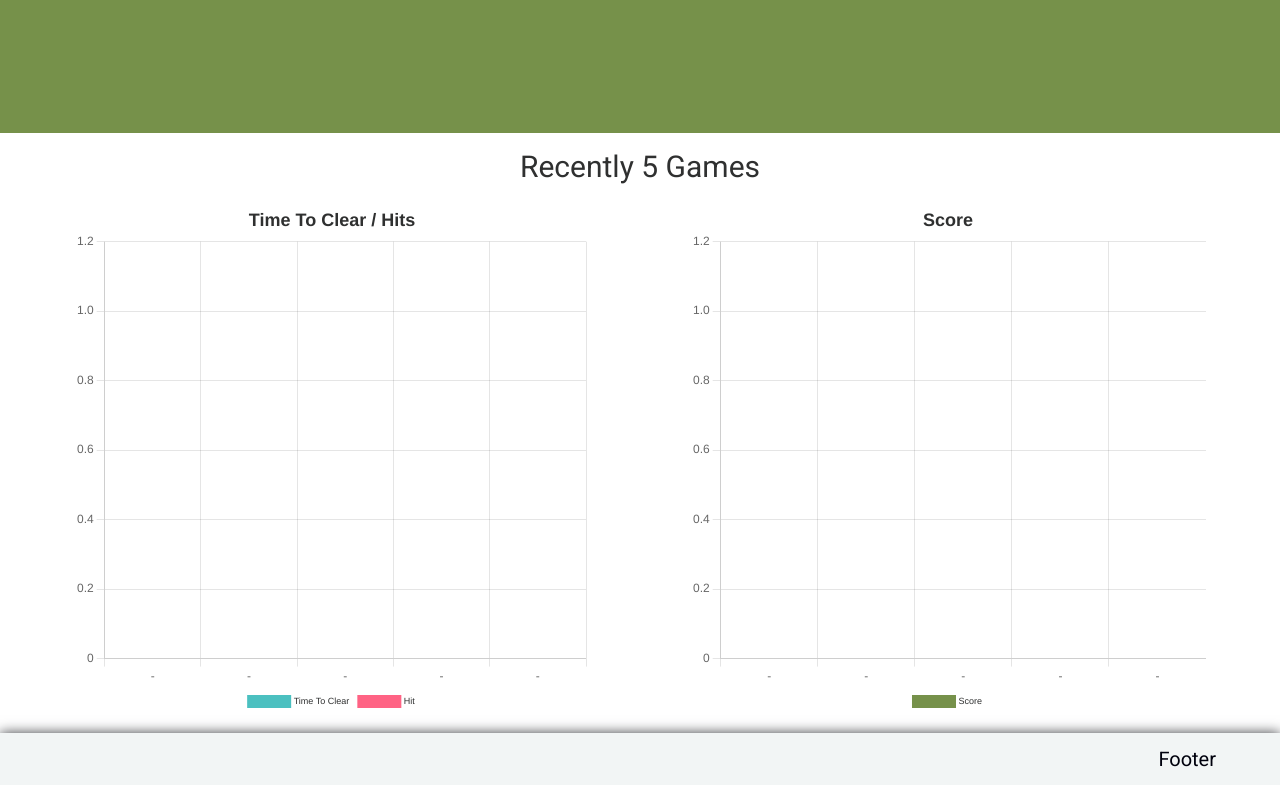
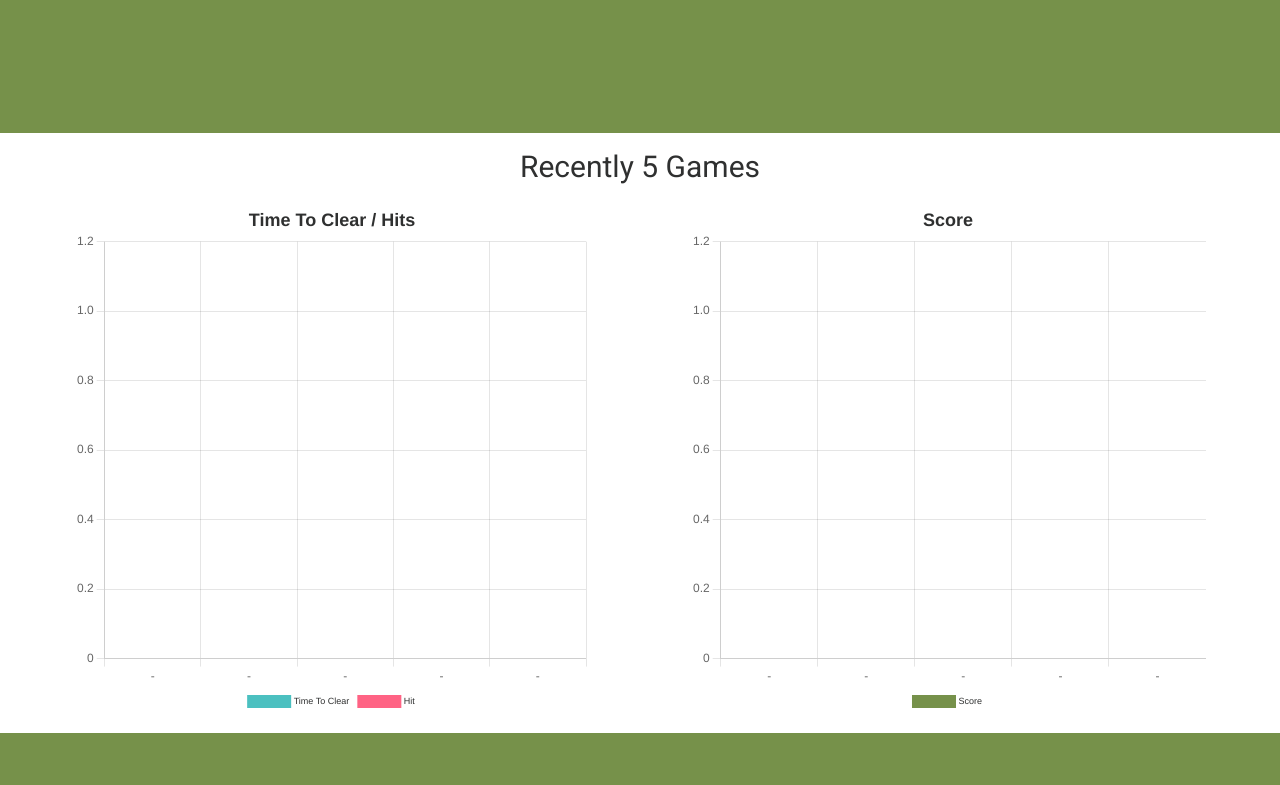
Before and after one commit to tjdwp0211/shooting-game, a Next.js app: page / in a window 1280 px wide. Shown: the part 466-1251 px from the top of the page. After the commit the page ends 1206 px from the top, so only its background shows below. Built offline with nearby package versions, Linux system fonts and the light colour scheme.

Commit message:
refactor: Delete Footer #17
- Footer is deleted

```diff
--- a/src/layout/default/Footer.tsx
+++ /dev/null
@@ -1,25 +0,0 @@
-import React from "react";
-import styled from "@emotion/styled";
-import { black, gray, white } from "../../style/palette/palette";
-import { boldFont } from "../../style/fonts/inedx";
-
-function Footer() {
-  return <Container>Footer</Container>;
-}
-
-export default Footer;
-
-const Container = styled.footer`
-  width: 100vw;
-  height: 52px;
-  display: flex;
-  align-items: center;
-  justify-content: flex-end;
-  padding: 0px 5vw;
-  color: ${black};
-  background-color: ${white};
-  box-shadow: 0px 0px 12px 0px ${gray};
-  position: absolute;
-  font-size: 20px;
-  ${boldFont}
-`;
--- a/src/layout/default/Layout.tsx
+++ b/src/layout/default/Layout.tsx
@@ -1,7 +1,6 @@
 import React from "react";
 import Header from "./Header";
 import Main from "./Main";
-import Footer from "./Footer";
 
 interface LayoutProps {
   children: React.ReactNode;
@@ -13,7 +12,6 @@ function Layout({ children, indexPage }: LayoutProps) {
     <>
       <Header />
       <Main indexPage={indexPage}>{children}</Main>
-      <Footer />
     </>
   );
 }
```
